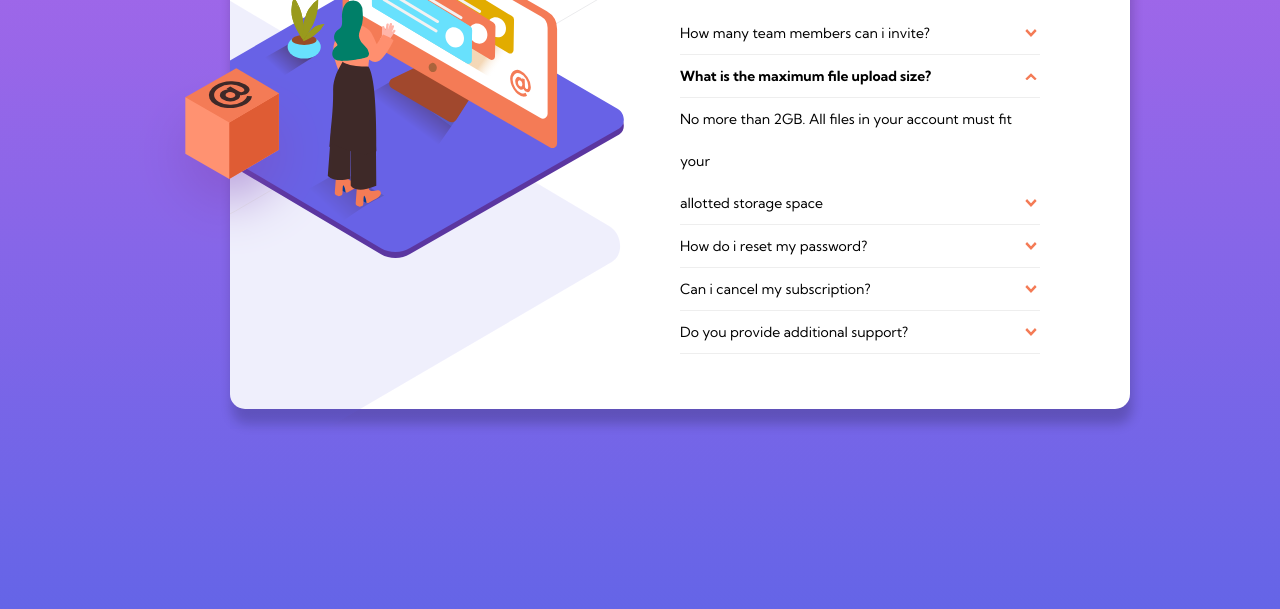
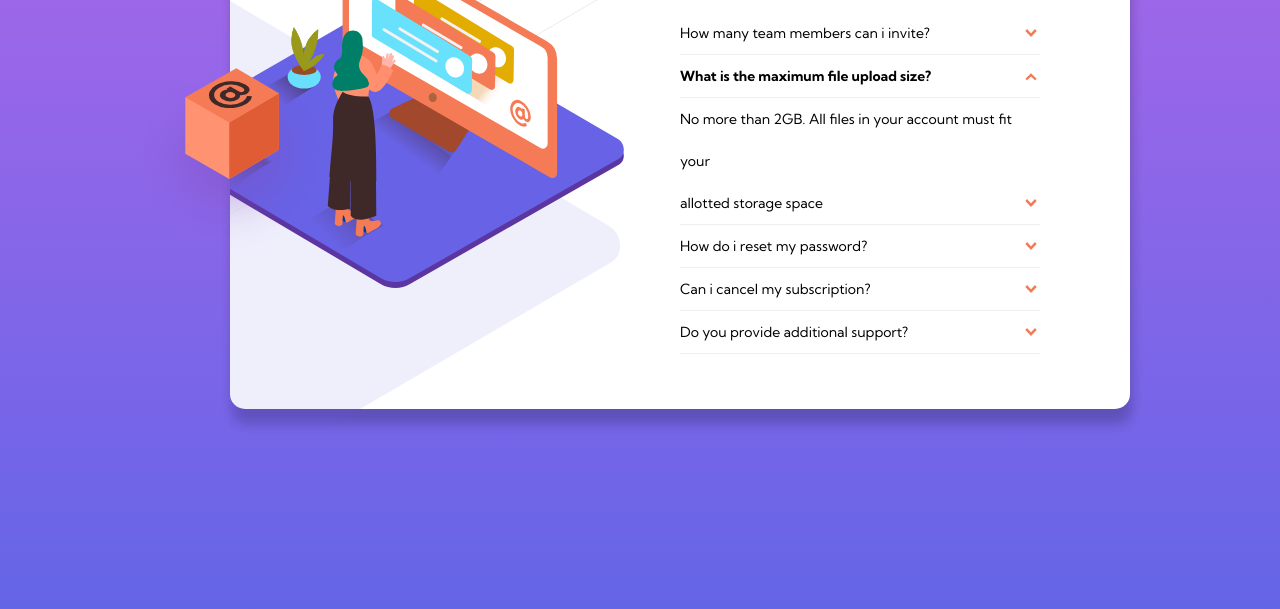
Before and after one commit to eminentpal/Eminent1, a plain HTML site: page index.html in a window 1280 px wide. Shown: the part 191-800 px from the top of the page. Drawn offline with Linux system fonts and the light colour scheme.

Commit message:
Update style.css

```diff
--- a/style.css
+++ b/style.css
@@ -114,7 +114,7 @@ h1 {
     background-color:;
     position: relative;
     overflow: hidden;
-    bottom: 580px;
+    bottom: 550px;
 }
 
 
```
